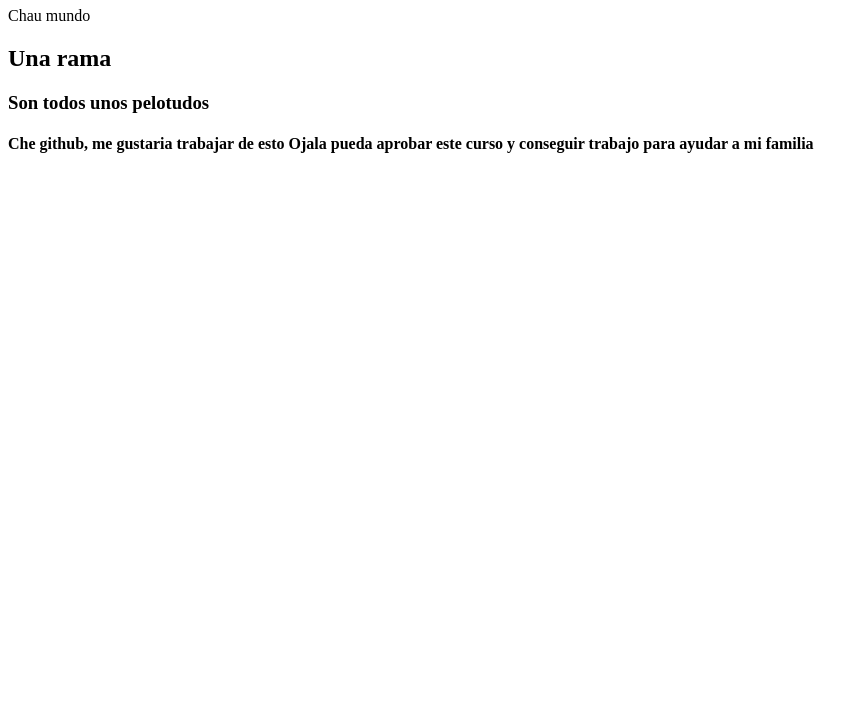
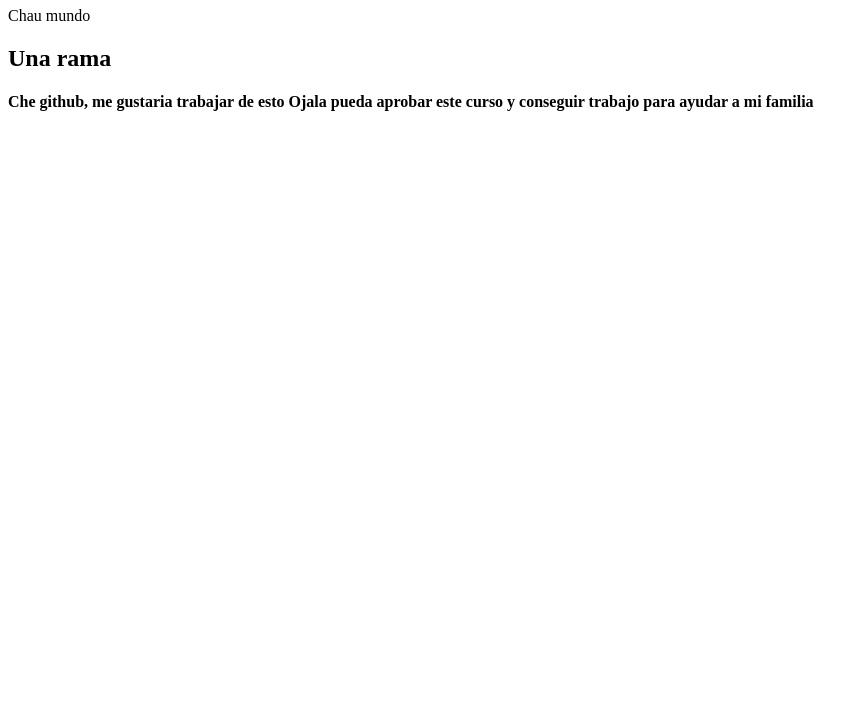
Before and after one commit to AtMati/yo-boludeando, a plain HTML site: page index.html in a window 1280 px wide. Shown: the part 73-800 px from the top of the page, without its empty margins (0-868 px from the left). Drawn offline with Linux system fonts and the light colour scheme.

Commit message:
cambie algo

```diff
--- a/index.html
+++ b/index.html
@@ -9,7 +9,7 @@
     <p>Chau mundo</p>
 
     <h2>Una rama</h2>
-    <h3>Son todos unos pelotudos</h3>
+
     <h4>Che github, me gustaria trabajar de esto
         Ojala pueda aprobar este curso y conseguir trabajo para ayudar a mi familia
     </h4>
```
